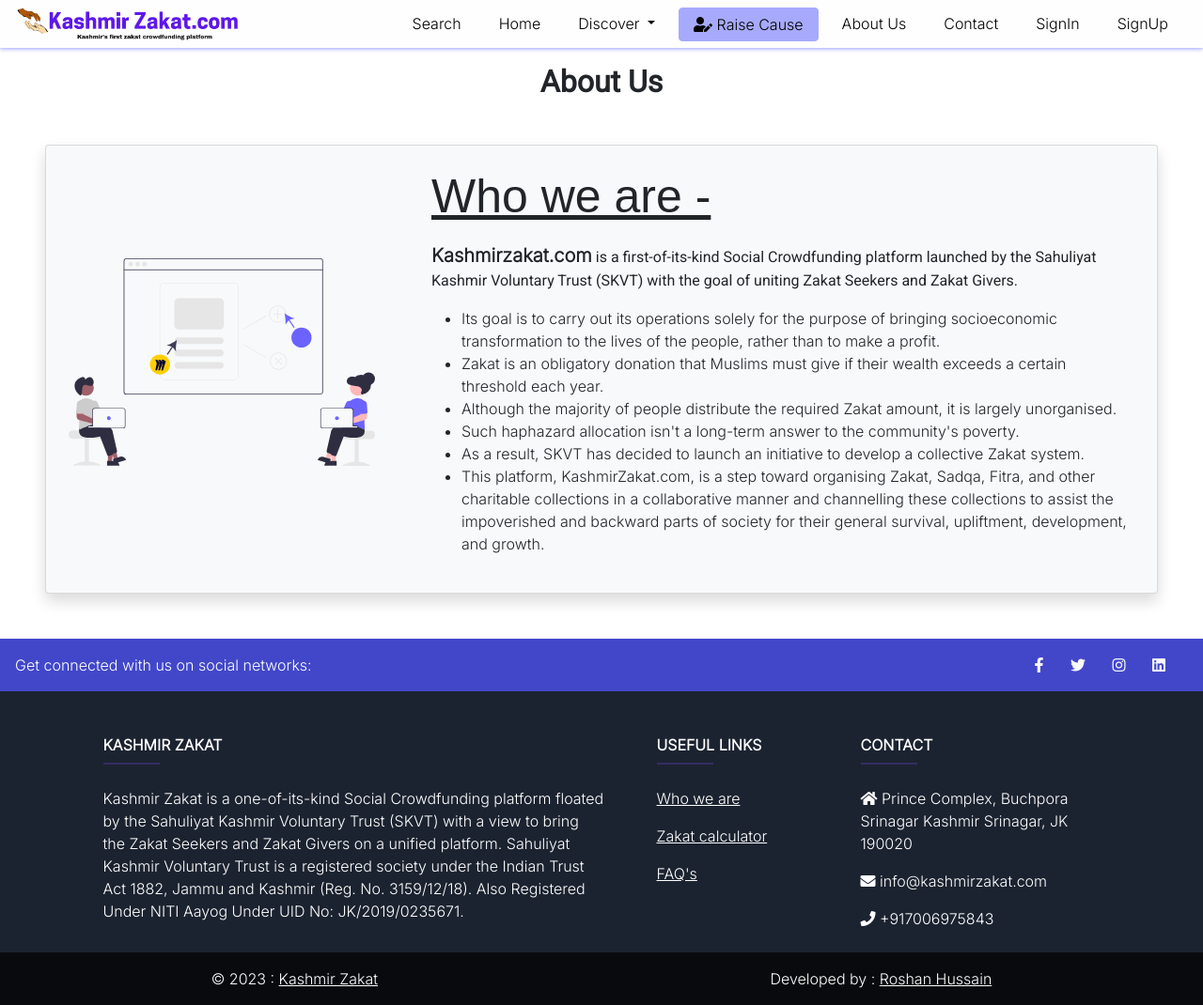
After one commit to kashmirzakat2023/kashmirzakat_v1, a PHP site: page /about-us.php in a window 1280 px wide. The commit adds this page. Shown: the whole page at 94% size. Run offline with PHP 8.4, Linux system fonts and the light colour scheme; style sheets or scripts are compiled from the project's sources; some libraries are stand-ins or nearby versions.

Commit message:
pages path changes

```diff
--- /dev/null
+++ b/about-us.php
@@ -0,0 +1,60 @@
+<?php
+include 'assets/nav-links.php'; ?>
+<!DOCTYPE html>
+<html lang="en">
+
+<head>
+    <link href='https://fonts.googleapis.com/css?family=Roboto' rel='stylesheet'>
+    <title>About Us</title>
+</head>
+
+<body>
+    <?php
+    include 'assets/navbar.php';
+    ?>
+
+    <h2 class="mt-3 fw-bolder text-center" style="font-family:roboto !important; ">About Us</h2>
+    <div class="card m-lg-5 m-2 mt-4 p-4 shadow bg-light">
+        <div class="row row-cols-1 row-cols-lg-2 ">
+            <div class="col-lg-4 d-flex align-items-center">
+                <img src="kz_images/about.svg" class="mb-3" width="90%">
+            </div>
+            <div class="col-lg-8">
+                <h2 class="text-decoration-underline" style="font-family:Arial, Helvetica, sans-serif !important;">Who we are -</h2>
+                <p style="font-family:roboto !important;"><b class='fs-5'>Kashmirzakat.com</b>
+                    is a first-of-its-kind Social Crowdfunding platform launched by the Sahuliyat Kashmir
+                    Voluntary Trust (SKVT) with the goal of uniting Zakat Seekers and Zakat Givers.
+                    <ul>
+                        <li>
+                            Its goal is to carry out its operations solely for the purpose of bringing socioeconomic
+                            transformation to the lives of the people, rather than to make a profit.
+                        </li>
+                        <li>
+                            Zakat is an obligatory donation that Muslims must give if their wealth exceeds a certain threshold each year.
+                        </li>
+                        <li>
+                            Although the majority of people distribute the required Zakat amount, it is largely unorganised.
+                        </li>
+                        <li>
+                            Such haphazard allocation isn&#39;t a long-term answer to the community&#39;s poverty.
+                        </li>
+                        <li>
+                            As a result, SKVT has decided to launch an initiative to develop a collective Zakat system.
+                        </li>
+                        <li>
+                            This platform, KashmirZakat.com, is a step toward organising Zakat, Sadqa, Fitra, and other charitable
+                            collections in a collaborative manner and channelling these collections to assist the impoverished and
+                            backward parts of society for their general survival, upliftment, development, and growth.
+                        </li>
+                    </ul>
+                </p>
+            </div>
+        </div>
+    </div>
+
+    <?php include 'assets/footer.php'; ?>
+
+
+</body>
+
+</html>
--- a/campaign-details.php
+++ b/campaign-details.php
@@ -219,7 +219,7 @@ include 'assets/nav-links.php'; ?>
                                                     $donar = $row2['name'];
                                                 }
                                             ?>
-                                                <img src="images/profile.png" height="64px" width="64px" class="rounded-circle " alt="anonymous">
+                                                <img src="kz_images/profile.png" height="64px" width="64px" class="rounded-circle " alt="anonymous">
                                             <?php
                                             } ?>
                                             <div class="media-body w-75">
@@ -303,7 +303,7 @@ include 'assets/nav-links.php'; ?>
                         <?php
                         } else {
                         ?>
-                            <img src=" images/evenly.jpg" class=" mt-3 profile_img rounded-circle mx-auto" width="200vh" height="200vh" alt="profile">
+                            <img src="kz_images/evenly.jpg" class=" mt-3 profile_img rounded-circle mx-auto" width="200vh" height="200vh" alt="profile">
                         <?php
                         } ?>
                         <div class="card-body text-center">
--- a/donate.php
+++ b/donate.php
@@ -385,7 +385,7 @@ include 'assets/nav-links.php'; ?>
                             "amount": (totalAmount * 100), // 2000 paise = INR 20
                             "name": "Kashmirzakat",
                             "description": "Payment",
-                            "image": "images/logo.jpeg",
+                            "image": "kz_images/logo.jpeg",
                             "prefill ": {
                                 "name": fname,
                                 "email": email,
--- a/faqs.php
+++ b/faqs.php
@@ -11,7 +11,7 @@
     </style>
     <?php include 'assets/navbar.php'; ?>
     <h2 class=" text-center mt-2">How it works</h2>
-    <img src="images/How It Works[192].png" class=" shadow d-flex mx-auto img-fluid img-thumbnail"  >
+    <img src="kz_images/How It Works[192].png" class=" shadow d-flex mx-auto img-fluid img-thumbnail"  >
     <h2 class=" text-center mt-2">FAQ's</h2>
     <div class="accordion shadow accordion-flush mx-auto border w-75 w-sm-100 m-5 rounded-1" id="accordionFlushExample">
         <div class="accordion-item">
--- a/fetch.php
+++ b/fetch.php
@@ -192,7 +192,7 @@ include 'assets/nav-links.php'; ?>
                         <?php
                         }
                       } else { ?>
-                        <img src="images/profile.png" height="64px" width="64px" class="rounded-circle " alt="...">
+                        <img src="kz_images/profile.png" height="64px" width="64px" class="rounded-circle " alt="...">
                       <?php
                       } ?>
                       <div class="media-body w-75">
@@ -234,7 +234,7 @@ include 'assets/nav-links.php'; ?>
               <img src="<?php echo "images/" . $user1['profile_pic']; ?>" class=" mt-3 rounded-circle mx-auto" width="200vh" height="200vh" alt="profile">
             <?php } else {
             ?>
-              <img src=" images/evenly.jpg" class=" mt-3 rounded-circle mx-auto" width="200vh" height="200vh" alt="profile">
+              <img src="kz_images/evenly.jpg" class=" mt-3 rounded-circle mx-auto" width="200vh" height="200vh" alt="profile">
             <?php
             } ?>
             <div class="card-body text-center">
--- a/payments-history.php
+++ b/payments-history.php
@@ -27,7 +27,6 @@ if (isset($_SESSION['username'])) {
             <script>
                 window.onload = (event) => {
                     $('#my_donations').addClass("nav_link active");
-                    // $('#nav-bar').attr('class', 'l-navbar show');
                     $('#body-pd').attr('class', 'body-pd');
                 }
             </script>
@@ -58,10 +57,9 @@ if (isset($_SESSION['username'])) {
             <script>
                 window.onload = (event) => {
                     $('#donations').addClass("nav_link active");
-                    // $('#nav-bar').attr('class', 'l-navbar show');
                     $('#body-pd').attr('class', 'body-pd');
                 }
-            </script>
+                </script>
             <h3>Funds Raised</h3>
             <script>
                 column_fields = ['ID', 'Name', 'Cause', 'Date', 'Donated', 'Tip', 'Transaction_Id'];
@@ -69,6 +67,8 @@ if (isset($_SESSION['username'])) {
                 $column_data_fields = ['id', 'name', 'cause_title', 'date', 'amount', 'tip', 'tran_id'];
                 $column_fields = ['ID', 'Name', 'Cause', 'Date', 'Donated', 'Tip', 'Transaction_Id'];
                 $result = mysqli_query($db, "SELECT * FROM payments as p join form_data as f on f.id = p.raiseid and p.status='complete'");
+                if($_SESSION['useremail'] == 'admin@admin.com')
+                    $result = mysqli_query($db, "SELECT * FROM payments where status = 'complete");
                 ?>
                 columnDefs = [];
                 column_fields.forEach(element => {
```
Also changed, not shown: images/profile.png (added), kz_images/profile copy.png (added).
